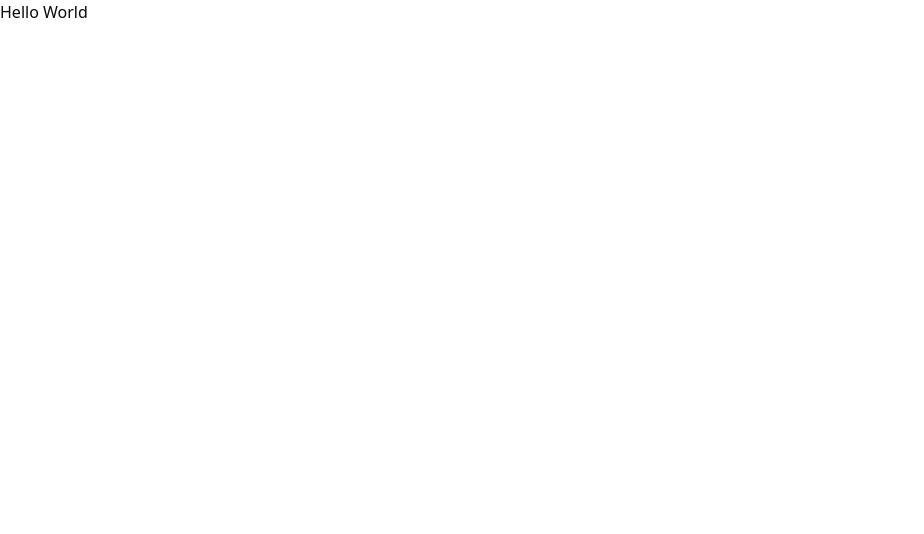
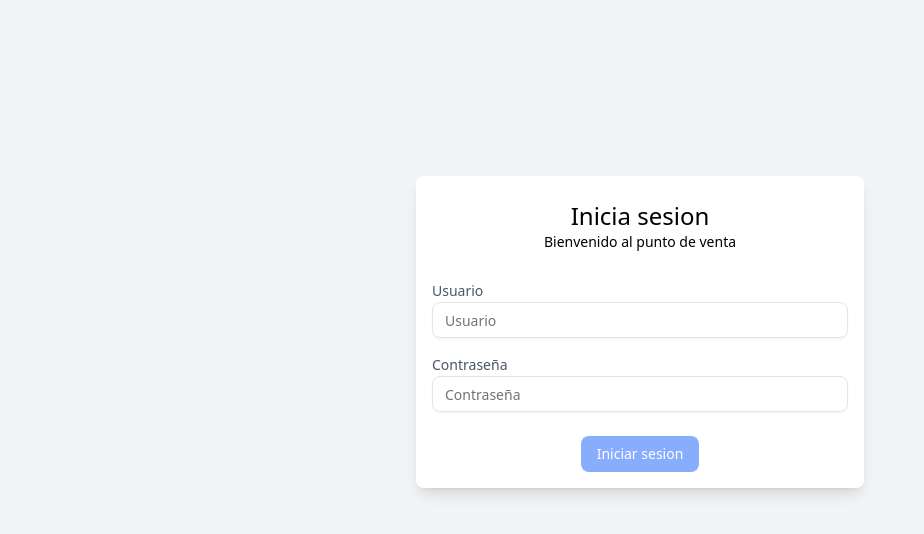
Before and after one commit to YaelDev-HS/pos-lite-react, a React (Vite) app: page /login in a window 1280 px wide. Shown: the top 534 px of the page, without its empty margins (0-924 px from the left). Built offline with nearby package versions, Linux system fonts and the light colour scheme.

Commit message:
Iniciando formulario de login de usuarios - falta validaciones

```diff
--- a/index.html
+++ b/index.html
@@ -1,13 +1,16 @@
 <!doctype html>
 <html lang="en">
+
 <head>
   <meta charset="UTF-8" />
   <link rel="icon" type="image/svg+xml" href="/vite.svg" />
   <meta name="viewport" content="width=device-width, initial-scale=1.0" />
   <title>pos-client</title>
 </head>
-  <body>
+
+<body class="bg-gray-100 text-black">
   <div id="root"></div>
   <script type="module" src="/src/main.tsx"></script>
 </body>
+
 </html>
--- a/package.json
+++ b/package.json
@@ -10,6 +10,8 @@
     "preview": "vite preview"
   },
   "dependencies": {
+    "@radix-ui/react-label": "^2.1.8",
+    "@radix-ui/react-slot": "^1.2.4",
     "@tailwindcss/vite": "^4.1.17",
     "class-variance-authority": "^0.7.1",
     "clsx": "^2.1.1",
--- a/src/auth/pages/LoginPageApp.tsx
+++ b/src/auth/pages/LoginPageApp.tsx
@@ -1,9 +1,49 @@
+import { Button } from "@/components/ui/button";
+import { Input } from "@/components/ui/input";
+import { Label } from "@/components/ui/label";
+import type React from "react";
+import { useState } from "react";
 
 
 export default function LoginPageApp() {
+    const [username, setUsername] = useState('');
+    const [password, setPassword] = useState('');
+
+    function handleSubmit(event: React.FormEvent<HTMLFormElement>) {
+        event.preventDefault();
+        if (!isValidForm()) return;
+
+        console.log({ username, password });
+    }
+
+    function isValidForm(): boolean {
+        return username.trim().length > 0 && password.trim().length > 0;
+    }
+
     return (
         <>
-            <h1>Hello World</h1>
+            <form onSubmit={handleSubmit} className="max-w-md mx-auto my-44 bg-white p-4 rounded-md shadow-lg">
+                <div className="text-center py-2">
+                    <h2 className="font-medium text-2xl">Inicia sesion</h2>
+                    <p className="text-sm">Bienvenido al punto de venta</p>
+                </div>
+
+                <div className="flex flex-col gap-5 my-6">
+                    <div className="flex flex-col gap-1">
+                        <Label htmlFor="user" className="text-gray-600">Usuario</Label>
+                        <Input value={username} type="text" id="user" placeholder="Usuario" onChange={(e) => setUsername(e.target.value)} />
+                    </div>
+
+                    <div className="flex flex-col gap-1">
+                        <Label htmlFor="password" className="text-gray-600">Contraseña</Label>
+                        <Input value={password} id="password" type="password" placeholder="Contraseña" onChange={e => setPassword(e.target.value)} />
+                    </div>
+                </div>
+
+                <div className="flex justify-center">
+                    <Button disabled={!isValidForm()} className="bg-blue-600 text-white hover:opacity-80 transition-all duration-200">Iniciar sesion</Button>
+                </div>
+            </form>
         </>
     )
 }
--- /dev/null
+++ b/src/components/ui/button.tsx
@@ -0,0 +1,60 @@
+import * as React from "react"
+import { Slot } from "@radix-ui/react-slot"
+import { cva, type VariantProps } from "class-variance-authority"
+
+import { cn } from "@/lib/utils"
+
+const buttonVariants = cva(
+  "inline-flex items-center justify-center gap-2 whitespace-nowrap rounded-md text-sm font-medium transition-all disabled:pointer-events-none disabled:opacity-50 [&_svg]:pointer-events-none [&_svg:not([class*='size-'])]:size-4 shrink-0 [&_svg]:shrink-0 outline-none focus-visible:border-ring focus-visible:ring-ring/50 focus-visible:ring-[3px] aria-invalid:ring-destructive/20 dark:aria-invalid:ring-destructive/40 aria-invalid:border-destructive",
+  {
+    variants: {
+      variant: {
+        default: "bg-primary text-primary-foreground hover:bg-primary/90",
+        destructive:
+          "bg-destructive text-white hover:bg-destructive/90 focus-visible:ring-destructive/20 dark:focus-visible:ring-destructive/40 dark:bg-destructive/60",
+        outline:
+          "border bg-background shadow-xs hover:bg-accent hover:text-accent-foreground dark:bg-input/30 dark:border-input dark:hover:bg-input/50",
+        secondary:
+          "bg-secondary text-secondary-foreground hover:bg-secondary/80",
+        ghost:
+          "hover:bg-accent hover:text-accent-foreground dark:hover:bg-accent/50",
+        link: "text-primary underline-offset-4 hover:underline",
+      },
+      size: {
+        default: "h-9 px-4 py-2 has-[>svg]:px-3",
+        sm: "h-8 rounded-md gap-1.5 px-3 has-[>svg]:px-2.5",
+        lg: "h-10 rounded-md px-6 has-[>svg]:px-4",
+        icon: "size-9",
+        "icon-sm": "size-8",
+        "icon-lg": "size-10",
+      },
+    },
+    defaultVariants: {
+      variant: "default",
+      size: "default",
+    },
+  }
+)
+
+function Button({
+  className,
+  variant,
+  size,
+  asChild = false,
+  ...props
+}: React.ComponentProps<"button"> &
+  VariantProps<typeof buttonVariants> & {
+    asChild?: boolean
+  }) {
+  const Comp = asChild ? Slot : "button"
+
+  return (
+    <Comp
+      data-slot="button"
+      className={`${cn(buttonVariants({ variant, size, className }))}`}
+      {...props}
+    />
+  )
+}
+
+export { Button, buttonVariants }
--- /dev/null
+++ b/src/components/ui/input.tsx
@@ -0,0 +1,21 @@
+import * as React from "react"
+
+import { cn } from "@/lib/utils"
+
+function Input({ className, type, ...props }: React.ComponentProps<"input">) {
+  return (
+    <input
+      type={type}
+      data-slot="input"
+      className={cn(
+        "file:text-foreground placeholder:text-muted-foreground selection:bg-primary selection:text-primary-foreground dark:bg-input/30 border-input h-9 w-full min-w-0 rounded-md border bg-transparent px-3 py-1 text-base shadow-xs transition-[color,box-shadow] outline-none file:inline-flex file:h-7 file:border-0 file:bg-transparent file:text-sm file:font-medium disabled:pointer-events-none disabled:cursor-not-allowed disabled:opacity-50 md:text-sm",
+        "focus-visible:border-ring focus-visible:ring-ring/50 focus-visible:ring-[3px]",
+        "aria-invalid:ring-destructive/20 dark:aria-invalid:ring-destructive/40 aria-invalid:border-destructive",
+        className
+      )}
+      {...props}
+    />
+  )
+}
+
+export { Input }
--- /dev/null
+++ b/src/components/ui/label.tsx
@@ -0,0 +1,22 @@
+import * as React from "react"
+import * as LabelPrimitive from "@radix-ui/react-label"
+
+import { cn } from "@/lib/utils"
+
+function Label({
+  className,
+  ...props
+}: React.ComponentProps<typeof LabelPrimitive.Root>) {
+  return (
+    <LabelPrimitive.Root
+      data-slot="label"
+      className={cn(
+        "flex items-center gap-2 text-sm leading-none font-medium select-none group-data-[disabled=true]:pointer-events-none group-data-[disabled=true]:opacity-50 peer-disabled:cursor-not-allowed peer-disabled:opacity-50",
+        className
+      )}
+      {...props}
+    />
+  )
+}
+
+export { Label }
--- a/src/pages/HomePageApp.tsx
+++ b/src/pages/HomePageApp.tsx
@@ -1,7 +1,7 @@
 export default function HomePageApp() {
     return (
         <>
-            <h1>Home</h1>
+            <a className="text-blue-600 underline my-12 font-medium text-2xl" href="/login">Authentication page</a>
         </>
     )
 }
```
Also changed, not shown: 1 other file (tests, documents, lock files or other folders). Lines whose indentation alone changed are shown as unchanged.
